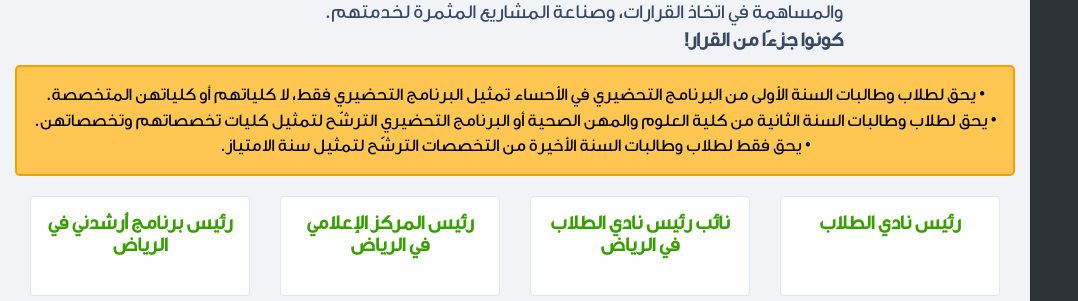
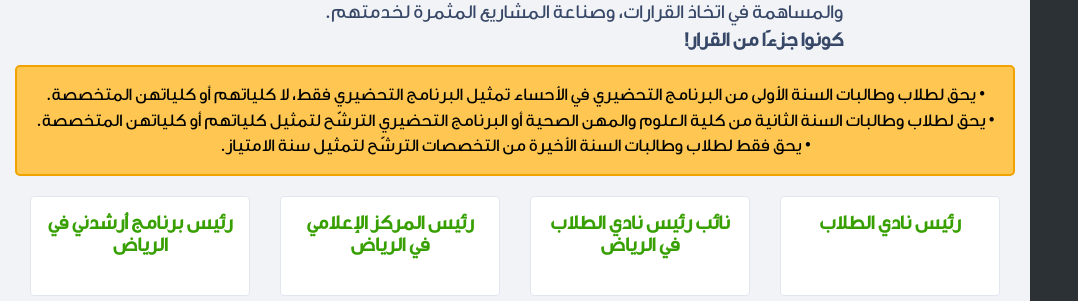
Before and after one commit to SAlkhairy/SAC, a Django app: template voting/templates/voting/list_council_positions.html in a window 1280 px wide. Shown: the part 546-847 px from the top of the page, without its empty margins (0-1078 px from the left). Run offline with Django 3.2, Linux system fonts and the light colour scheme; the template is opened without the code that fills it: values that come from a table or form of the project are taken from there, others are empty; data comes from the database, SQL or seed files in the repository; parts of the project's set-up code (start-up, migrations or seed data) failed here and were passed over; some libraries are stand-ins or nearby versions.

Commit message:
Choice-of-word Fix

```diff
--- a/voting/templates/voting/list_council_positions.html
+++ b/voting/templates/voting/list_council_positions.html
@@ -62,7 +62,7 @@ p{
 <p class="alert alert-warning" style="font-size: 18px; color: black;">
  • يحق لطلاب وطالبات السنة الأولى من البرنامج التحضيري في الأحساء تمثيل البرنامج التحضيري فقط، لا كلياتهم أو كلياتهن المتخصصة.
 <br>
- • يحق لطلاب وطالبات السنة الثانية من كلية العلوم والمهن الصحية أو البرنامج التحضيري الترشّح لتمثيل كليات تخصصاتهم وتخصصاتهن.
+ • يحق لطلاب وطالبات السنة الثانية من كلية العلوم والمهن الصحية أو البرنامج التحضيري الترشّح لتمثيل كلياتهم أو كلياتهن المتخصصة.
 <br>
 • يحق فقط لطلاب وطالبات السنة الأخيرة من التخصصات الترشّح لتمثيل سنة الامتياز.
 </p>
```
